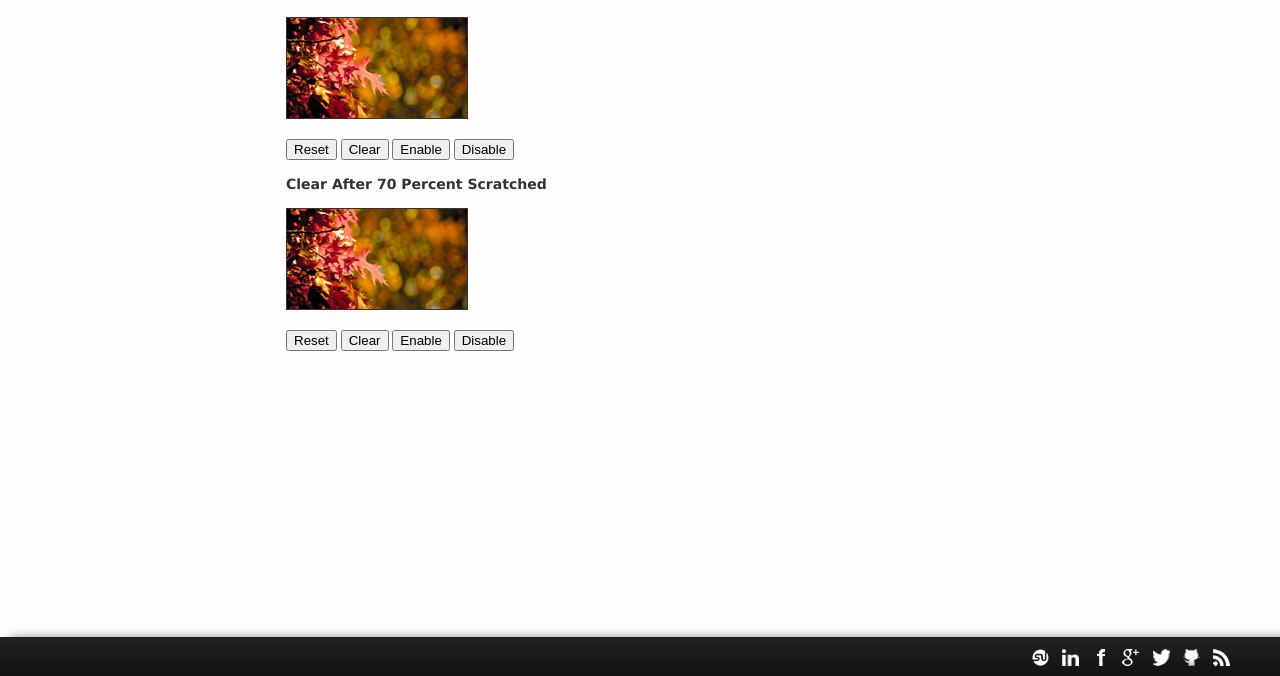
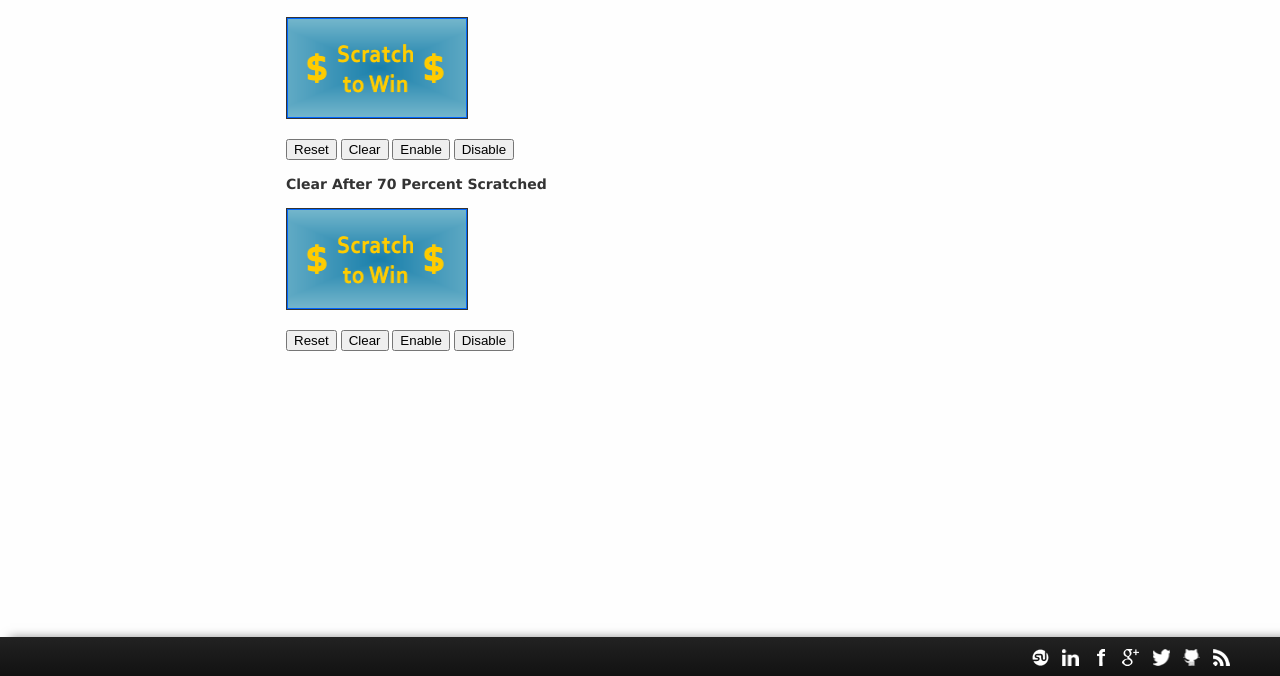
Before and after one commit to websanova/wScratchPad, a website: page index.html in a window 1280 px wide. Shown: the part 124-800 px from the top of the page. Drawn offline with Linux system fonts and the light colour scheme.

Commit message:
Updated demo.

```diff
--- a/index.html
+++ b/index.html
@@ -57,8 +57,8 @@
       <script type="text/javascript" src="./wScratchPad.min.js"></script>
       <script type="text/javascript">
         $('#demo1').wScratchPad({
-          bg: './images/scratch-to-win.png',
-          fg: './images/slide1.jpg',
+          bg: './images/winner.png',
+          fg: './images/scratch-to-win.png',
           'cursor': 'url("./cursors/coin.png") 5 5, default',
           scratchMove: function (e, percent) {
             $('#demo1-percent').html(percent);
@@ -66,8 +66,8 @@
         });
 
         $('#demo2').wScratchPad({
-          bg: './images/scratch-to-win.png',
-          fg: './images/slide1.jpg',
+          bg: './images/winner.png',
+          fg: './images/scratch-to-win.png',
           'cursor': 'url("./cursors/coin.png") 5 5, default',
           scratchMove: function (e, percent) {
             $('#demo2-percent').html(percent);
```
Also changed, not shown: test/dev.html (+2 -2 lines).
